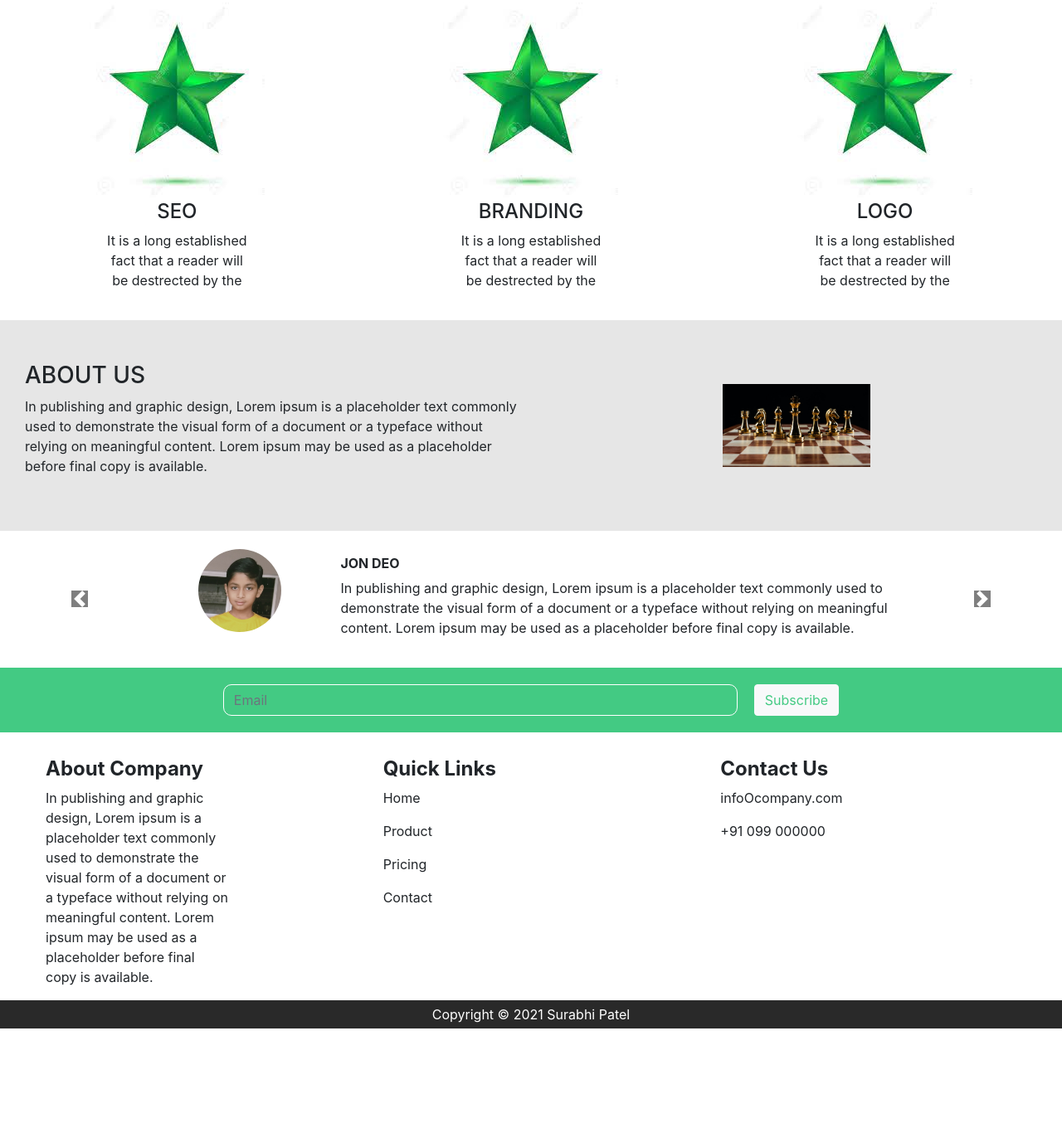
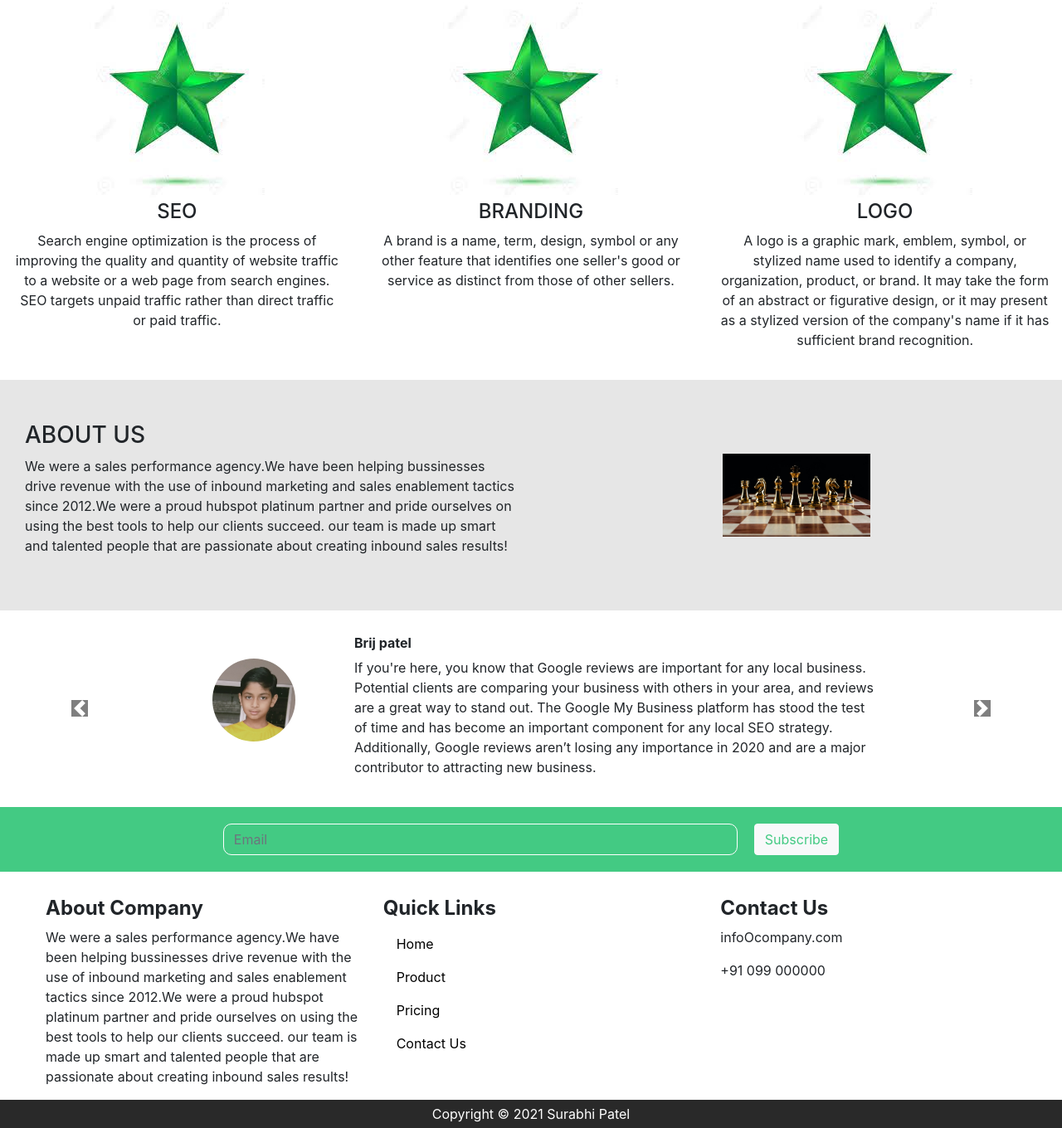
Before and after one commit to surbhipatel2002/nature, a plain HTML site: page index.html in a window 1280 px wide. Shown: the part 599-1959 px from the top of the page at 83% size. Before the commit the page ends 1839 px from the top, so only its background shows below. Drawn offline with nearby package versions, Linux system fonts and the light colour scheme.

Commit message:
index in the changes text

```diff
--- a/css/about.css
+++ b/css/about.css
@@ -20,6 +20,9 @@
 .nav-item .nav-link {
     color: black !important;
 }
+.nav-item .nav-link:hover{
+    cursor: pointer;
+}
 .bg-light{
     padding-left: 100px;
     padding-right: 100px;
--- a/css/business.css
+++ b/css/business.css
@@ -3,6 +3,10 @@
 }
 .nav-item .nav-link {
     color: black !important;
+}
+.nav-item .nav-link:hover{
+    cursor: pointer;
+    color:#43ca83 !important;
 }
 .bg-light{
     padding-left: 100px;
@@ -16,14 +20,13 @@
 }
 
 .first_section {
-    background-image: url('../images/ways-to-make-small-business-green.jpg');
+    background-image: url('../images/image.png');
     text-align: center;
     padding: 11%;
     background-size: 100% 100%;
 }
 .black-botton{
-    color:black ;
-    font-weight: bold;
+    color:#43ca83 !important ;
     background-color: white;
 
 }
@@ -112,7 +115,7 @@
     margin-right: 20px;
 }
 .btn-light{
-    color:#43ca83 ;
+    color:#43ca83 !important ;
 }
 .footer{
     background-color:#292929;
--- a/index.html
+++ b/index.html
@@ -4,7 +4,8 @@
 <head>
     <meta charset="UTF-8">
     <meta name="viewport" content="width=device-width, initial-scale=1.0">
-    <title>Document</title>
+    <title>Nature</title>
+    <link rel="icon" type="image/png" href="images/businesslogo.png" />
     <link rel="stylesheet" href="https://maxcdn.bootstrapcdn.com/bootstrap/4.5.2/css/bootstrap.min.css">
     <script src="https://ajax.googleapis.com/ajax/libs/jquery/3.5.1/jquery.min.js"></script>
     <script src="https://cdnjs.cloudflare.com/ajax/libs/popper.js/1.16.0/umd/popper.min.js"></script>
@@ -17,7 +18,7 @@
     <div class="container-fluid  pl-0 pr-0 ">
         <nav class="section-layout navbar navbar-expand-lg navbar-light bg-light">
             <a class="navbar-brand" href="#">
-                <img class="business-logo" onclick="homepage()" src="images/business logo.png" alt="">
+                <img class="business-logo" onclick="homepage()" src="images/businesslogo.png" alt="">
             </a>
             <button class="navbar-toggler" type="button" data-toggle="collapse" data-target="#navbarSupportedContent"
                 aria-controls="navbarSupportedContent" aria-expanded="false" aria-label="Toggle navigation">
@@ -43,8 +44,9 @@
         </nav>
 
         <div class="first_section">
-            <h1 class="black-font">We help your business</h1>
-            <p class="black-p">It is long established face that a reader will be distract by the readable content of a page when looking
+            <h1 class="black-font">WE HELP YOUR BUSINESS</h1>
+            <p class="black-p">It is long established face that a reader will be distract by the readable content of a
+                page when looking
                 as its layout.</p>
             <button class="btn btn-light black-botton">LEARN MORE</button>
         </div>
@@ -55,27 +57,40 @@
             <div class="col-sm-4">
                 <img src="images/star.jpg" alt="">
                 <h4>SEO</h4>
-                <P>It is a long established <br>fact that a reader will <br>be destrected by the</P>
+                <P>Search engine optimization is the process of improving
+                    the quality and quantity of website traffic to a website
+                    or a web page from search engines. SEO targets unpaid
+                    traffic rather than direct traffic or paid traffic.
+                </P>
             </div>
             <div class="col-sm-4">
                 <img src="images/star.jpg" alt="">
                 <h4>BRANDING</h4>
-                <P>It is a long established <br>fact that a reader will <br>be destrected by the</P>
+                <P> A brand is a name, term, design, symbol or any other feature
+                    that identifies one seller's good or service as distinct
+                    from those of other sellers.
+                </P>
             </div>
             <div class="col-sm-4">
                 <img src="images/star.jpg" alt="">
                 <h4>LOGO</h4>
-                <P>It is a long established <br>fact that a reader will <br>be destrected by the</P>
+                <P> A logo is a graphic mark, emblem, symbol, or stylized name used
+                    to identify a company, organization, product, or brand.
+                    It may take the form of an abstract or figurative design,
+                    or it may present as a stylized version of the company's
+                    name if it has sufficient brand recognition.
+                </P>
             </div>
         </div>
         <div class="row background-color">
             <div class="col-sm-6 about-us">
                 <h3>ABOUT US</h3>
-                <p>In publishing and graphic design, Lorem ipsum is a
-                    placeholder text commonly used to demonstrate the visual form
-                    of a document or a typeface without relying on meaningful
-                    content. Lorem ipsum may be used as a placeholder before
-                    final copy is available.
+                <p>We were a sales performance agency.We have been helping
+                    bussinesses drive revenue with the use of inbound marketing
+                    and sales enablement tactics since 2012.We were a proud hubspot platinum
+                    partner and pride ourselves on using the best tools to help our clients
+                    succeed. our team is made up smart and talented people that are passionate
+                    about creating inbound sales results!
                 </p>
             </div>
             <div class="col-sm-6 chess">
@@ -97,12 +112,14 @@
                 <div class="custom-slider">
                     <img class="rounded-circle mr-3" src="images/IMG_20200422_114215.jpg" alt="">
                     <div>
-                        <h6 class="jon-deo">JON DEO</h6>
-                        <p class="jon-deo-paragraph">In publishing and graphic design, Lorem ipsum is a
-                            placeholder text commonly used to <br> demonstrate the visual form
-                            of a document or a typeface without relying on meaningful <br>
-                            content. Lorem ipsum may be used as a placeholder before
-                            final copy is available.
+                        <h6 class="jon-deo">Brij patel</h6>
+                        <p class="jon-deo-paragraph">If you're here, you know that Google reviews are
+                            important for any local business. <br> Potential clients are comparing your
+                            business with others in your area, and reviews <br> are a great way to stand
+                            out. The Google My Business platform has stood the test <br> of time and has
+                            become an important component for any local SEO strategy. <br> Additionally,
+                            Google reviews aren’t losing any importance in 2020 and are a major <br>
+                            contributor to attracting new business.
                         </p>
                     </div>
                 </div>
@@ -161,19 +178,28 @@
     <div class="row about-company">
         <div class="col-sm-4">
             <h4 class="heading">About Company</h4>
-            <p>In publishing and graphic <br> design, Lorem ipsum is a
-                <br> placeholder text commonly <br> used to demonstrate the <br> visual form
-                of a document or <br> a typeface without relying on <br> meaningful
-                content. Lorem <br> ipsum may be used as a <br> placeholder before
-                final <br> copy is available.
+            <p>We were a sales performance agency.We have been helping
+                bussinesses drive revenue with the use of inbound marketing
+                and sales enablement tactics since 2012.We were a proud hubspot platinum
+                partner and pride ourselves on using the best tools to help our clients
+                succeed. our team is made up smart and talented people that are passionate
+                about creating inbound sales results!
             </p>
         </div>
         <div class="col-sm-4 p-heading">
             <h4 class="heading">Quick Links</h4>
-            <p>Home</p>
-            <p>Product</p>
-            <p>Pricing</p>
-            <p>Contact</p>
+            <div class="nav-item">
+                <a class="nav-link" onclick="homepage()">Home</a>
+            </div>
+            <div class="nav-item">
+                <a class="nav-link" href="#">Product</a>
+            </div>
+            <div class="nav-item">
+                <a class="nav-link" href="#">Pricing</a>
+            </div>
+            <div class="nav-item">
+                <a class="nav-link" onclick="setLocation()">Contact Us</a>
+            </div>
         </div>
         <div class="col-sm-4 p-heading">
             <h4 class="heading">Contact Us</h4>
```
Also changed, not shown: about.html (+3 -2 lines), images/businesslogo.png (renamed from images/business logo.png), images/image.png (added).
